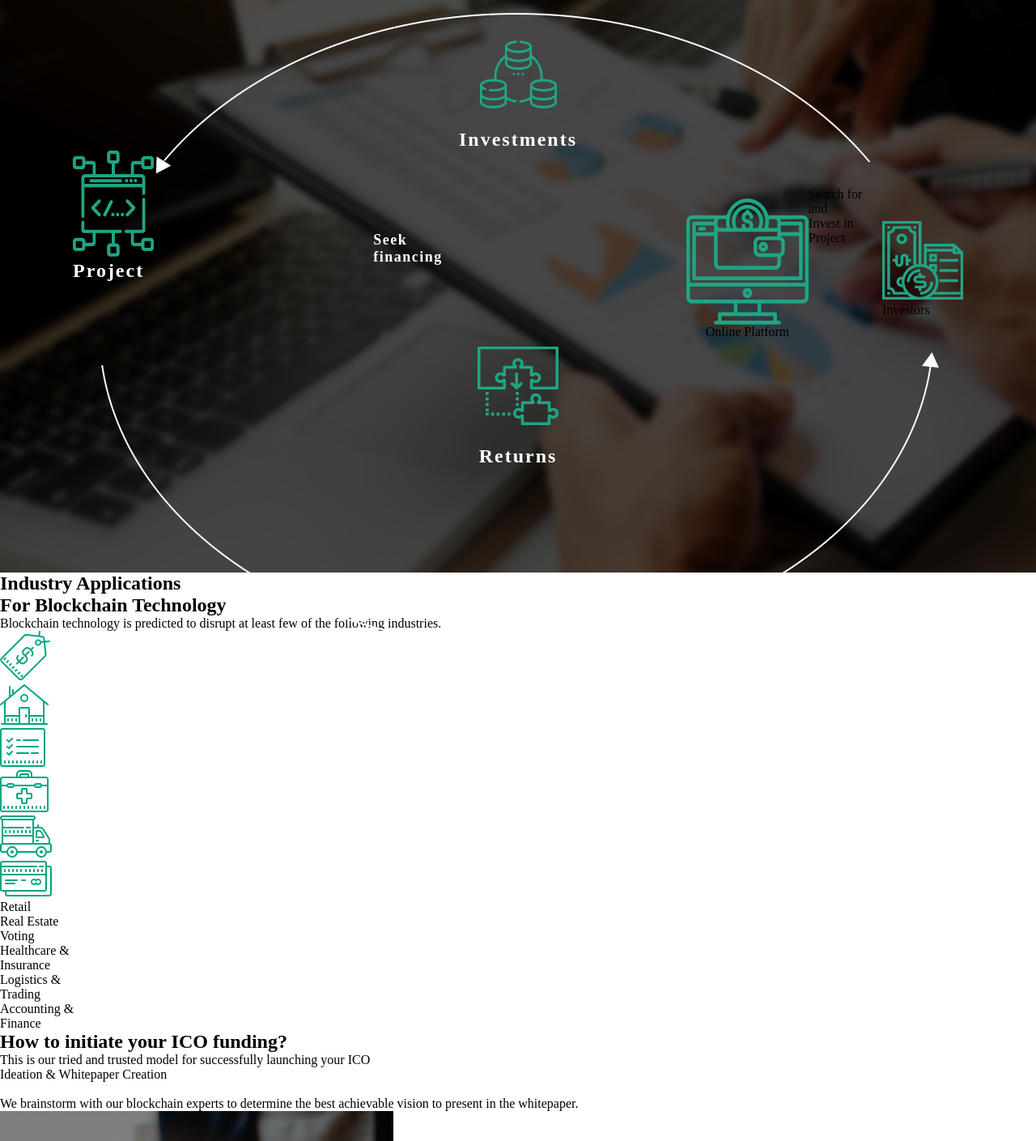
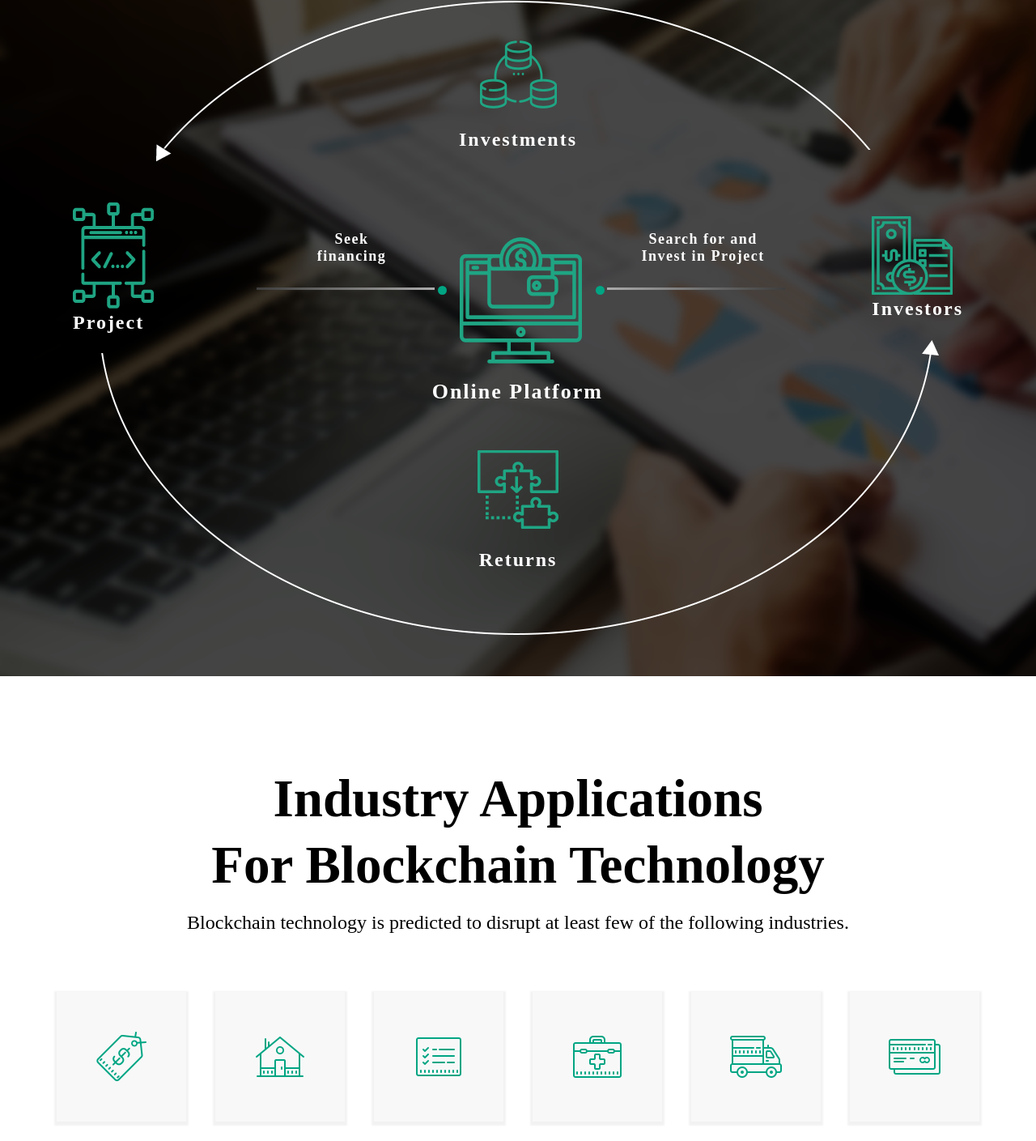
Before and after one commit to Kirill-Shkinev/ICO, a plain HTML site: page ico.html in a window 1280 px wide. Shown: the part 2140-3549 px from the top of the page at 81% size. Drawn offline with Linux system fonts and the light colour scheme; a web font is replaced by a local one.

Commit message:
Update ico.css

```diff
--- a/ico.css
+++ b/ico.css
@@ -204,19 +204,20 @@ font-weight: bold bold;
 	font-weight: bold;
 	letter-spacing: 2px;
 }
-.why-diagram .center .center-three p{
+.why-diagram .center .center-four p{
 	color: #ffffff;
 	font-family: Ubuntu;
 	font-size: 24px;
 	font-weight: bold;
 	letter-spacing: 2px;
 }
-.why-diagram .center .center-two .icon p{
+.why-diagram .center .icon p{
 	color: #ffffff;
 	font-family: Ubuntu;
-	font-size: 24px;
+	font-size: 26px;
 	font-weight: bold;
 	letter-spacing: 2px;
+	width: 220px;
 }
 .why-diagram .bottom p{
 	color: #ffffff;
@@ -237,48 +238,44 @@ font-weight: bold bold;
 	margin-bottom: 25px;
 }
 .up p{
-	margin-bottom: 50px;
+	margin-bottom: 100px;
 }
 .center{
+	height: 170px;
 	position: relative;
 	width: 1100px;
-    margin: 0 auto;
+    margin: 0 auto 100px;
     display: flex;
-    justify-content: space-between;
     align-items: center;
 }
-.center-two{
-	margin-left: 30px;
+.center-three, .center-two{
+	text-align: center;
+	letter-spacing: 1.5px;
+	color: #ffffff;
+	font-family: Ubuntu;
+	font-size: 18px;
+	font-weight: bold;
 	margin-bottom: 100px;
 	position: relative;
 	margin-top: 50px;
-	width: 655px;
+	width: 220px;
 	display: flex;
 	justify-content: space-around;
 	align-items: center;
 }
 
 .icon{
-	margin-left: 60px;
+	max-height: inherit;
+	margin-bottom: -80px;
 	display: flex;
 	flex-direction: column;
 	justify-content: center;
 	align-items: center;
 }
-.center-one, .center-three{
-	margin-top: -130px;
-}
-.center-two p{
-	letter-spacing: 1.5px;
-	color: #ffffff;
-	font-family: Ubuntu;
-	font-size: 18px;
-	font-weight: bold;
-}
 
 .center::before{
 	left: 35px;
-    top: -220px;
+    top: -285px;
 	position: absolute;
 	content: "";
 	width: 1036px;
@@ -301,9 +298,173 @@ font-weight: bold bold;
 .bottom p{
 	margin-bottom: 130px;
 }
-.center-text::before{
+.center-one{
+	margin-right: 130px;
+}
+.center-two::before{
+	top: 70px;
 	content: "";
 	width: 220px;
-	height: 2px;
+	height: 3px;
+	width: 220px;
+	position: absolute;
+	background-image: linear-gradient(to right, #3d3d3d, #ababab);
+}
+.center-two::after{
+	content: "";
+	width: 11px;
+	height: 11px;
+	border-radius: 100%;
+	background-color: #00a583;
+	margin-bottom: -105px;
+    margin-right: -50px;
+}
+.center-text{
+	padding-left: 40px;
+}
+.center-two{
+	text-align: center;
+}
+.icon img{
+	margin: 0 30px	 20px;
+}
+.center-three::after{
+	top: 70px;
+	content: "";
+	width: 220px;
+	height: 3px;
+	position: absolute;
+	background-image: linear-gradient(to right, #ababab,  #3d3d3d);
+}
+.center-three::before{
+	content: "";
+	width: 11px;
+	height: 11px;
+	border-radius: 100%;
+	background-color: #00a583;
+	margin-bottom: -105px;
+    margin-left: -40px;
+}
+.center-three{
+	margin-right: 110px;
+}
+.center-two, .icon, .center-three{
+margin-top: -30px;
+}
+.center-one, .center-four{
+	margin-top: -80px;
+}
 
+.applications{
+	width: 1140px;
+	margin: 0 auto;
 }
+.applications h2{
+	margin-bottom: 35px;
+	text-align: center;
+	width: 1140px;
+	height: 146px;
+	color: #000000;
+	font-family: Ubuntu;
+	font-size: 65px;
+	font-weight: 700;
+	line-height: 82px;
+}
+.why-diagram{
+	margin-bottom: 110px;
+}
+.applications > p{
+	text-align: center;
+	width: 1140px;
+	height: 24px;
+	color: #010101;
+	font-family: Ubuntu;
+	font-size: 24px;
+	font-weight: 500;
+	margin-bottom: 75px;
+}
+.app-icons div{
+	margin-bottom: 30px;
+	display: flex;
+	justify-content: center;
+	align-items: center;
+	width: 160px;
+	height: 160px;
+	box-shadow: 0 2px 2px 3px rgba(0, 0, 0, 0.05);
+	background-color: #f8f8f8;
+}
+.app-icons, .app-text{
+	display: flex;
+	justify-content: space-between;
+	align-items: center;
+}
+
+.app-text p {
+	margin-bottom: 160px;
+	text-align: center;
+	display: block;
+	width: 160px;
+	height: 50px;
+	color: #000000;
+	font-family: Ubuntu-Bold;
+	font-size: 22px;
+}
+.how{
+	width: 1140px;
+	margin: 0 auto;
+}
+.how h2{
+	margin-bottom: 35px;
+	text-align: center;
+	width: 1140px;
+	height: 64px;
+	color: #000000;
+	font-family: Ubuntu-Bold;
+	font-size: 65px;
+	line-height: 82px;
+}
+.how > p{
+	margin-bottom: 85px;
+	text-align: center;
+	width: 1140px;
+	height: 24px;
+	color: #000000;
+	font-family: Ubuntu-Bold;
+	font-size: 24px;
+	font-weight: 500;
+	line-height: 82px;
+}
+.creation{
+	margin-bottom: 50px;
+	display: flex;
+	justify-content: center;
+	align-items: center;
+}
+.creation p span{
+color: #000000;
+font-family: Ubuntu-Bold;
+font-size: 18px;
+}
+.creation p{
+	margin-right: 115px;
+width: 460px;
+font-family: Ubuntu;
+font-weight: 400;
+}
+.setup{
+		margin-bottom: 50px;
+	display: flex;
+	justify-content: center;
+	align-items: center;
+}
+.setup p span{
+	color: #000000;
+	font-family: Ubuntu-Bold;
+	font-size: 18px;
+}
+.setup p{
+	margin-left: 115px;
+	width: 460px;
+	font-family: Ubuntu;
+	font-weight: 400;
+}
```
